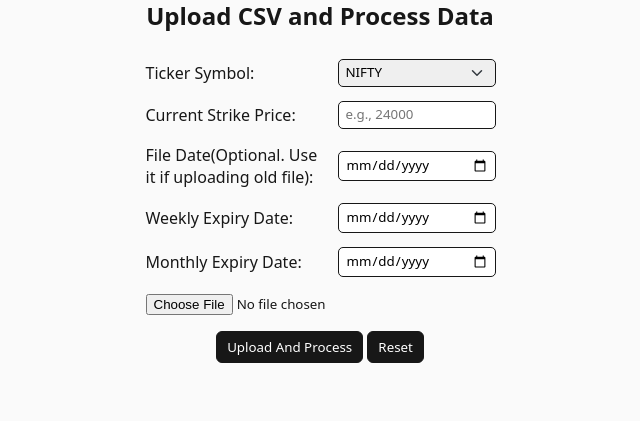
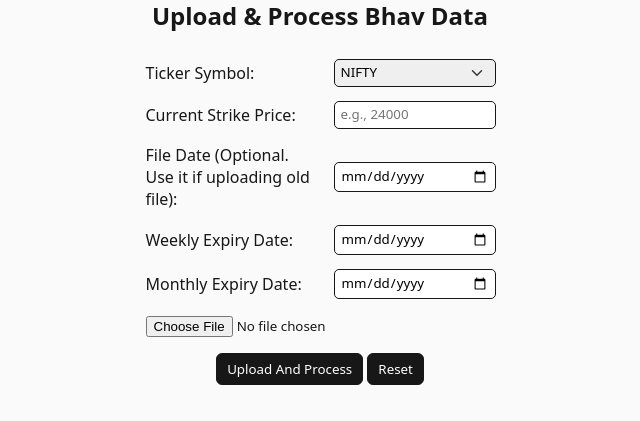
Before and after one commit to KiranMantha/bhavAutomation, a Flask app: page / in a window 1280 px wide. Shown: the part 21-442 px from the top of the page, without its empty margins (320-960 px from the left). Run offline with Flask 3, Linux system fonts and the light colour scheme.

Commit message:
code refactoring

```diff
--- a/templates/index.html
+++ b/templates/index.html
@@ -1,7 +1,7 @@
 {% extends "base.html" %} {% block title %}Upload Bhav copy{% endblock %}
 {% block content %}
 <div class="card">
-  <h2>Upload CSV and Process Data</h2>
+  <h2>Upload & Process Bhav Data</h2>
   <form id="csvForm" method="post" enctype="multipart/form-data">
     <table class="table-clean">
       <tbody>
@@ -29,7 +29,7 @@
           </td>
         </tr>
         <tr>
-          <td><label for="FileDt">File Date(Optional. Use it if uploading old file):</label></td>
+          <td><label for="FileDt">File Date (Optional. Use it if uploading old file):</label></td>
           <td><input type="date" id="FileDt" name="FileDt"  class="form-control"/></td>
         </tr>
         <tr>
```
